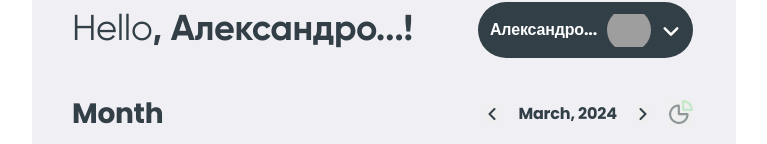
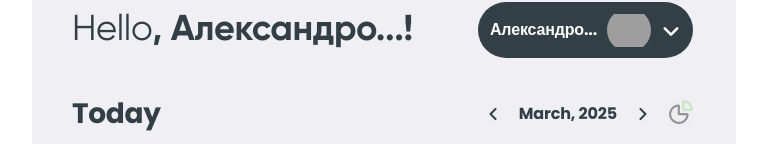
Before and after one commit to Artur-Luniaka/aquacoders, a React (Vite) app: page /user in a window 1280 px wide. Shown: the part 656-800 px from the top of the page, without its empty margins (256-1023 px from the left). Built offline with nearby package versions, Linux system fonts and the light colour scheme; grey boxes are pictures that could not be loaded.

Commit message:
calendar-update 2

```diff
--- a/src/components/Calendar/Calendar.jsx
+++ b/src/components/Calendar/Calendar.jsx
@@ -4,7 +4,13 @@ import { useState } from "react";
 import CalendarDayStatus from "../CalendarDayStatus/CalendarDayStatus.jsx";
 import CalendarMonthStatus from "../CalendarMonthStatus/CalendarMonthStatus.jsx";
 
+const currentDay = new Date().getDate();
+const currentMonth = new Date().getMonth() + 1;
+const currentYear = new Date().getFullYear();
+
 const Calendar = () => {
+  const [clickedDay, setClickedDay] = useState(currentDay);
+
   const dataFromBackend = [
     { date: "2025-03-01", stats: 100 },
     { date: "2025-03-02", stats: 99 },
@@ -39,9 +45,7 @@ const Calendar = () => {
     { date: "2025-03-31", stats: 0 },
   ];
 
-  const currentDay = new Date().getDate();
-  const currentMonth = new Date().getMonth() + 1;
-  const currentYear = new Date().getFullYear();
+
 
   const newFrontendData = dataFromBackend.map((item) => {
     const parsedDay = Number(item.date.slice(8, 10));
@@ -67,7 +71,12 @@ const Calendar = () => {
   const [calendarData, setCalendarData] = useState(newFrontendData);
   return (
     <>
-      <CalendarMonthStatus />
+      <CalendarMonthStatus
+        currentMonth={currentMonth}
+        currentYear={currentYear}
+        clickedDay={clickedDay}
+        currentDay={currentDay}
+      />
       <ul className={s.calendar_list}>
         {calendarData.map((dayInfo) => (
           <CalendarDayStatus
@@ -77,6 +86,7 @@ const Calendar = () => {
             currentDay={currentDay}
             currentMonth={currentMonth}
             currentYear={currentYear}
+            setClickedDay={setClickedDay}
           />
         ))}
       </ul>
--- a/src/components/CalendarDayStatus/CalendarDayStatus.jsx
+++ b/src/components/CalendarDayStatus/CalendarDayStatus.jsx
@@ -7,10 +7,12 @@ const CalendarDayStatus = ({
   currentDay,
   currentMonth,
   currentYear,
+  setClickedDay
 }) => {
   const { day, month, year, stats, isActive, date } = dayInfo;
 
   const handleClick = (clickedDay) => {
+    setClickedDay(clickedDay)
     if (
       year > currentYear ||
       (year === currentYear && month > currentMonth) ||
--- a/src/components/CalendarMonthStatus/CalendarMonthStatus.jsx
+++ b/src/components/CalendarMonthStatus/CalendarMonthStatus.jsx
@@ -1,18 +1,85 @@
 import s from "./CalendarMonthStatus.module.css";
 import sprite from "../../assets/sprite.svg";
+import { useEffect, useState } from "react";
 
-const CalendarMonthStatus = () => {
+const months = [
+  "January",
+  "February",
+  "March",
+  "April",
+  "May",
+  "June",
+  "July",
+  "August",
+  "September",
+  "October",
+  "November",
+  "December",
+];
+
+const CalendarMonthStatus = ({
+  currentMonth,
+  currentYear,
+  clickedDay,
+  currentDay,
+}) => {
+  const [monthNumber, setMonthNumber] = useState(() => {
+    const month = localStorage.getItem("month");
+    return !month ? currentMonth : JSON.parse(month);
+  });
+  const [yearNumber, setYearNumber] = useState(() => {
+    const year = localStorage.getItem("year");
+    return !year ? currentYear : JSON.parse(year);
+  });
+
+  useEffect(() => {
+    localStorage.setItem("month", JSON.stringify(monthNumber));
+    localStorage.setItem("year", JSON.stringify(yearNumber));
+
+    //запрос на бек в формате "03-2025" после которого календарь обновляется
+  }, [monthNumber, yearNumber]);
+
+  const handleClickRight = () => {
+    if (yearNumber > currentYear + 10) {
+      return;
+    }
+    if (monthNumber === 12) {
+      setMonthNumber(0);
+      setYearNumber((prev) => prev + 1);
+    }
+    setMonthNumber((prev) => prev + 1);
+  };
+
+  const handleClickLeft = () => {
+    if (yearNumber < currentYear - 10) {
+      return;
+    }
+    if (monthNumber === 1) {
+      setMonthNumber(13);
+      setYearNumber((prev) => prev - 1);
+    }
+    setMonthNumber((prev) => prev - 1);
+  };
+
   return (
     <div className={s.month_container}>
-      <h2 className={s.month_title}>Month</h2>
+      <h2 className={s.month_title}>
+        {clickedDay !== currentDay ||
+        monthNumber !== currentMonth ||
+        yearNumber !== currentYear
+          ? "Month"
+          : "Today"}
+      </h2>
       <div className={s.month_status}>
-        <button type="button" onClick={() => ""}>
+        <button type="button" onClick={handleClickLeft}>
           <svg className={`${s.icon_arrow_left} ${s.icon_arrow}`}>
             <use href={sprite + "#icon-down-arrow"} />
           </svg>
         </button>
-        <p className={s.current_month}>March, 2024</p>
-        <button type="button" onClick={() => ""}>
+        <p className={s.current_month}>
+          {months[monthNumber - 1]}, {yearNumber}
+        </p>
+        <button type="button" onClick={handleClickRight}>
           <svg className={`${s.icon_arrow_right} ${s.icon_arrow}`}>
             <use href={sprite + "#icon-down-arrow"} />
           </svg>
```
